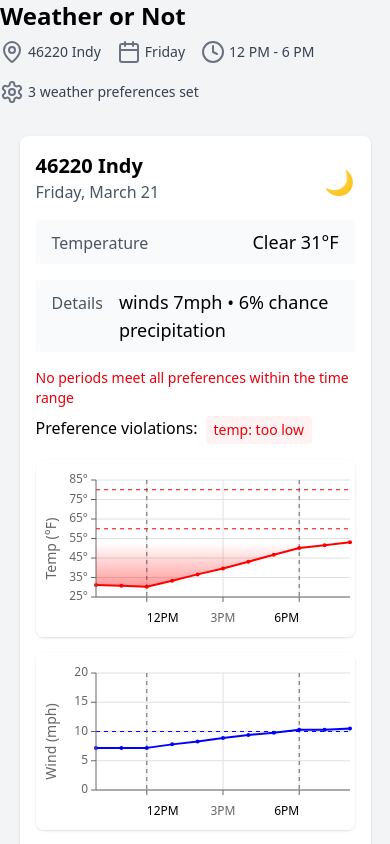
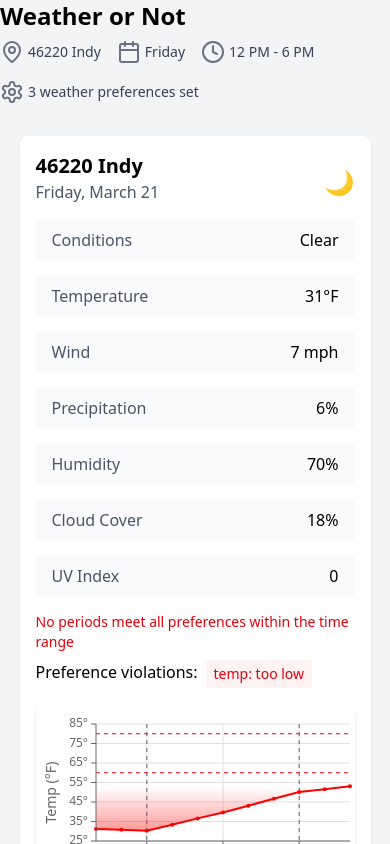
Before and after one commit to byronwall/weather-helper, a React (Vite) app: page / in a window 390 px wide. Both pictures are taken after a click on the button "46220 Indy". Shown: the top 844 px of the page. Built offline with nearby package versions, Linux system fonts and the light colour scheme.

Commit message:
Refactor WeatherCard component: introduce WeatherMetricCard for better metric display, update weather summary formatting to separate conditions and metrics, and enhance layout for improved responsiveness.

```diff
--- a/src/WeatherCard.tsx
+++ b/src/WeatherCard.tsx
@@ -10,6 +10,20 @@ import { analyzeCombinedPreferences } from "./utils/preferenceHelper";
 interface WeatherCardProps {
   date: Date;
   width: number;
+}
+
+interface WeatherMetricCardProps {
+  label: string;
+  value: string | number;
+}
+
+function WeatherMetricCard({ label, value }: WeatherMetricCardProps) {
+  return (
+    <div className="flex items-baseline justify-between bg-gray-50 px-4 py-2 rounded">
+      <span className="text-gray-600">{label}</span>
+      <span className="font-medium ml-4">{value}</span>
+    </div>
+  );
 }
 
 export function WeatherCard({ date, width }: WeatherCardProps) {
@@ -50,6 +64,16 @@ export function WeatherCard({ date, width }: WeatherCardProps) {
   const summary = formatWeatherSummary(weatherData[0]);
   const icon = getWeatherIcon(weatherData[0]);
 
+  const metrics = [
+    { label: "Conditions", value: summary.conditions },
+    { label: "Temperature", value: summary.temperature },
+    { label: "Wind", value: summary.wind },
+    { label: "Precipitation", value: summary.precipitation },
+    { label: "Humidity", value: summary.humidity },
+    { label: "Cloud Cover", value: summary.cloudCover },
+    { label: "UV Index", value: summary.uvIndex },
+  ];
+
   return (
     <div className="bg-white rounded-lg shadow p-4">
       <div className="flex items-center justify-between mb-4">
@@ -68,19 +92,14 @@ export function WeatherCard({ date, width }: WeatherCardProps) {
 
       <div className="mb-4">
         <div className="@container">
-          <div className="grid grid-cols-1 @sm:grid-cols-2 gap-4">
-            <div className="flex items-baseline justify-between bg-gray-50 px-4 py-2 rounded">
-              <span className="text-gray-600">Temperature</span>
-              <span className="text-lg font-medium ml-4">
-                {summary.temperature}
-              </span>
-            </div>
-            <div className="flex items-baseline justify-between bg-gray-50 px-4 py-2 rounded">
-              <span className="text-gray-600">Details</span>
-              <span className="text-lg font-medium ml-4">
-                {summary.details}
-              </span>
-            </div>
+          <div className="grid grid-cols-1 @sm:grid-cols-2 @lg:grid-cols-3 gap-4">
+            {metrics.map((metric) => (
+              <WeatherMetricCard
+                key={metric.label}
+                label={metric.label}
+                value={metric.value}
+              />
+            ))}
           </div>
         </div>
       </div>
--- a/src/utils/weatherFormatters.tsx
+++ b/src/utils/weatherFormatters.tsx
@@ -2,12 +2,13 @@ import { WeatherMetric } from "../stores/weatherTypes";
 
 export function formatWeatherSummary(weather: WeatherMetric) {
   return {
-    temperature: `${weather.conditions} ${Math.round(weather.temp)}°F`,
-    details: `winds ${Math.round(weather.windspeed)}mph • ${
-      weather.precipprob > 0
-        ? `${weather.precipprob}% chance precipitation`
-        : "no rain"
-    }`,
+    conditions: weather.conditions,
+    temperature: `${Math.round(weather.temp)}°F`,
+    wind: `${Math.round(weather.windspeed)} mph`,
+    precipitation: weather.precipprob > 0 ? `${weather.precipprob}%` : "none",
+    humidity: `${Math.round(weather.humidity)}%`,
+    cloudCover: `${Math.round(weather.cloudcover)}%`,
+    uvIndex: weather.uvindex,
   };
 }
 
```
Also changed, not shown: 1 other file (tests, documents, lock files or other folders).
